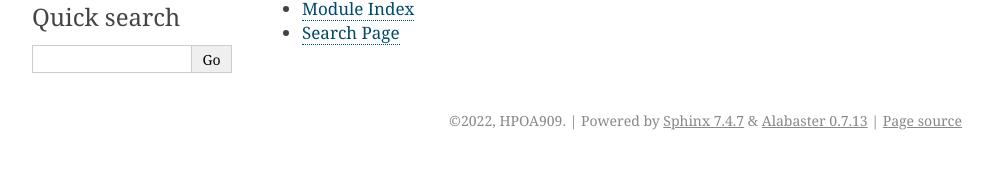
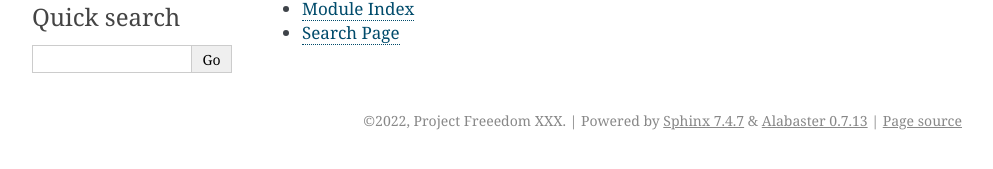
Before and after one commit to HPOA909/CTFO-wiki, a Sphinx documentation site: the page built from docs/index.rst, in a window 1280 px wide. Shown: the part 245-414 px from the top of the page, without its empty margins (148-1141 px from the left). Built offline with Sphinx 7.4.7, drawn with Linux system fonts in a browser that asks for light colours.

Commit message:
Update conf.py

```diff
--- a/docs/conf.py
+++ b/docs/conf.py
@@ -18,8 +18,8 @@
 # -- Project information -----------------------------------------------------
 
 project = 'CTFO'
-copyright = '2022, HPOA909'
-author = 'HPOA909'
+copyright = '2022, Project Freeedom XXX'
+author = 'Project Freedom XXX'
 
 
 # -- General configuration ---------------------------------------------------
```
